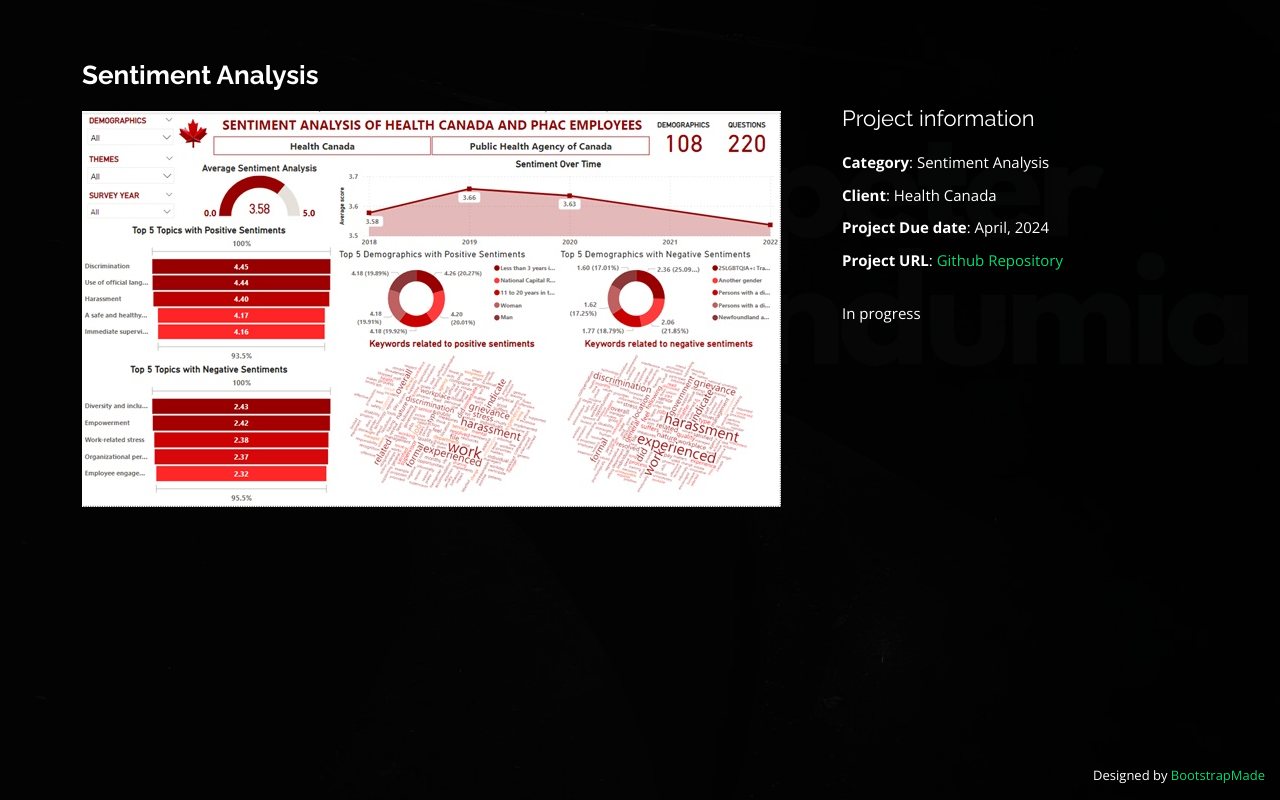
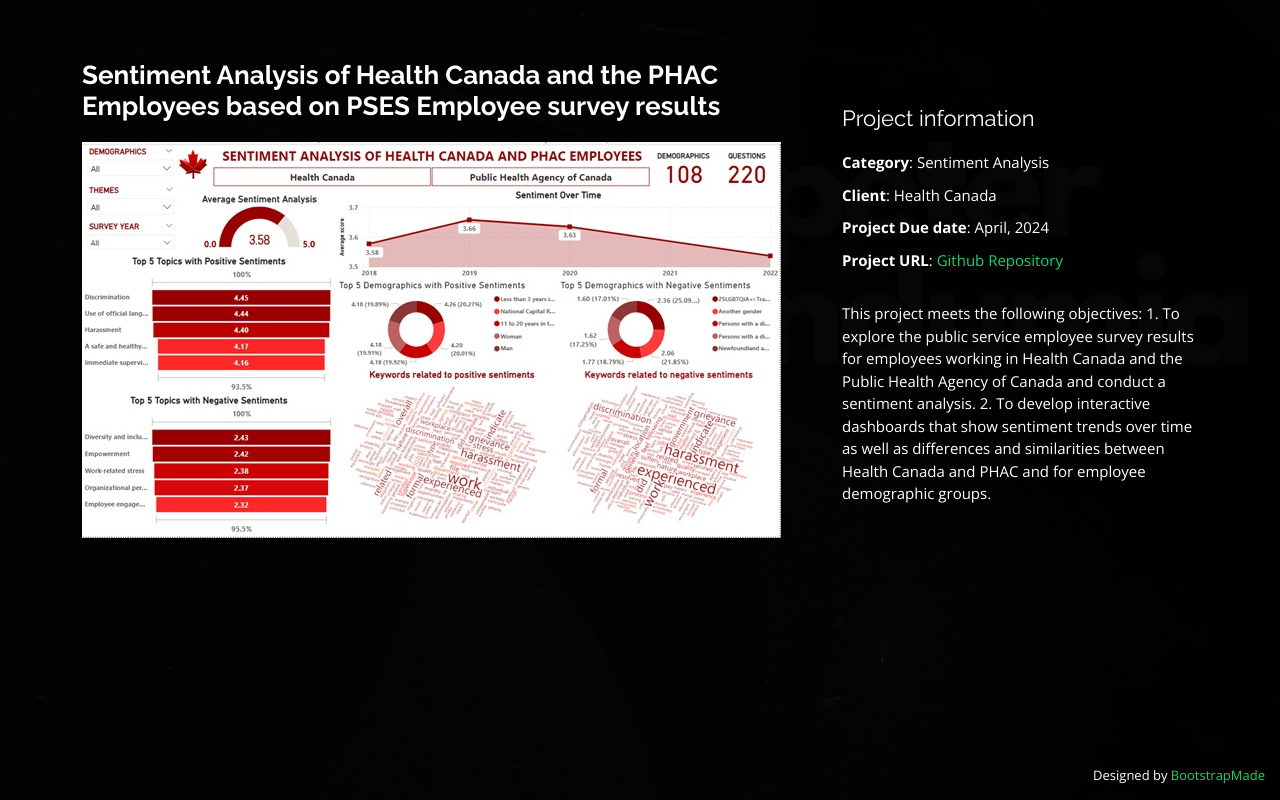
Before and after one commit to PeterNdumia/My-portfolio, a plain HTML site: page portfolio-details-sentiment-analysis-new.html in a window 1280 px wide. Drawn offline with nearby package versions, Linux system fonts and the light colour scheme.

Commit message:
Update portfolio-details-sentiment-analysis-new.html

```diff
--- a/portfolio-details-sentiment-analysis-new.html
+++ b/portfolio-details-sentiment-analysis-new.html
@@ -5,7 +5,7 @@
   <meta charset="utf-8">
   <meta content="width=device-width, initial-scale=1.0" name="viewport">
 
-  <title>Sentiment Analysis</title>
+  <title>Sentiment Analysis of Health Canada and the PHAC Employees based on PSES Employee survey results</title>
   <meta content="" name="description">
   <meta content="" name="keywords">
 
@@ -47,7 +47,7 @@
         <div class="row">
 
           <div class="col-lg-8">
-            <h2 class="portfolio-title">Sentiment Analysis</h2>
+            <h2 class="portfolio-title">Sentiment Analysis of Health Canada and the PHAC Employees based on PSES Employee survey results</h2>
 
             <div class="portfolio-details-slider swiper">
               <div class="swiper-wrapper align-items-center">
@@ -67,11 +67,13 @@
               <li><strong>Category</strong>: Sentiment Analysis</li>
               <li><strong>Client</strong>: Health Canada</li>
               <li><strong>Project Due date</strong>: April, 2024</li>
-              <li><strong>Project URL</strong>: <a href="#" target="_blank">Github Repository</a></li>
+              <li><strong>Project URL</strong>: <a href="https://github.com/Thee-pete/SENTIMENT-ANALYSIS-OF-HEALTH-CANADA-AND-PUBLIC-HEALTH-AGENCY-OF-CANADA-EMPLOYEES" target="_blank">Github Repository</a></li>
             </ul>
 
             <p>
-              In progress
+              This project meets the following objectives:
+1. To explore the public service employee survey results for employees working in Health Canada and the Public Health Agency of Canada and conduct a sentiment analysis.
+2. To develop interactive dashboards that show sentiment trends over time as well as differences and similarities between Health Canada and PHAC and for employee demographic groups.
             </p>
           </div>
 
```
